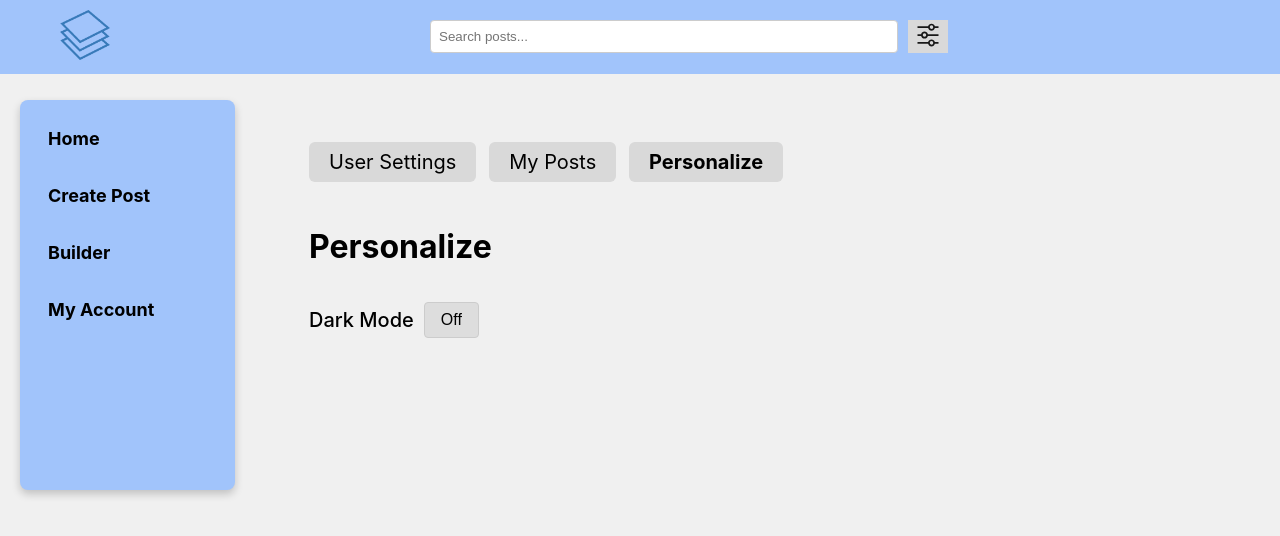
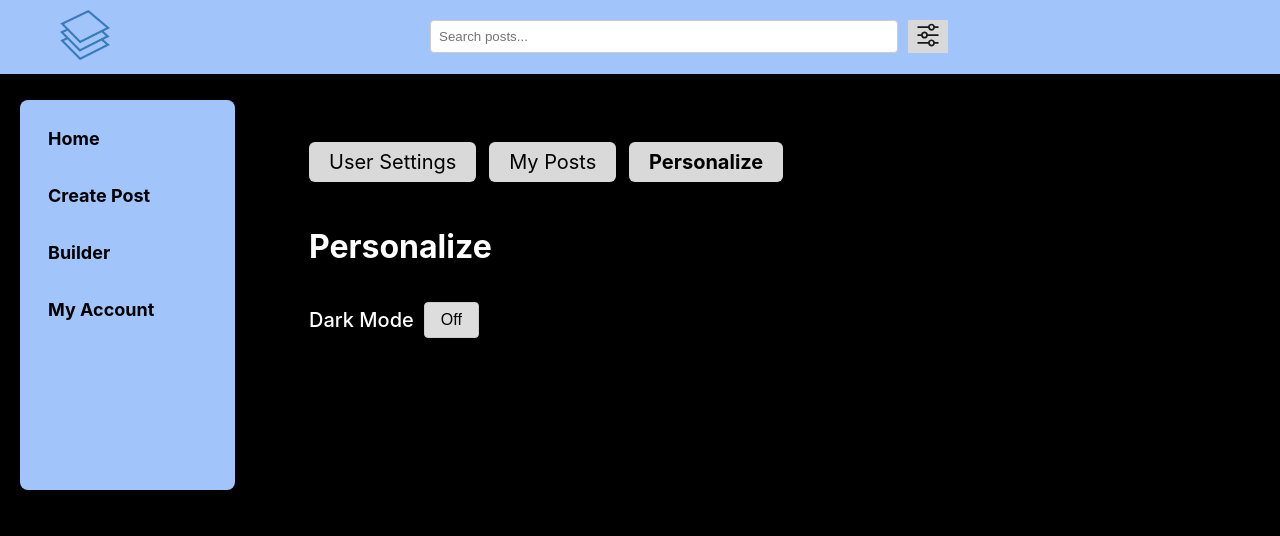
Before and after one commit to 20201141/NSF, a React (Create React App) app: page /account/personalize in a window 1280 px wide. Shown: the top 536 px of the page. Built offline with nearby package versions, Linux system fonts and the light colour scheme; no server answers.

Commit message:
dark mode change please work

```diff
--- a/src/App.css
+++ b/src/App.css
@@ -7,6 +7,18 @@
   grid-template-columns: 200px 1fr;
   grid-template-rows: auto 1fr;
   background-color: #F0F0F0;
+  min-height: 100vh;
+  overflow: hidden;
+}
+
+.app-container-dark {
+  display: grid;
+  grid-template-areas:
+    "top-nav top-nav"
+    "sidebar content";
+  grid-template-columns: 200px 1fr;
+  grid-template-rows: auto 1fr;
+  background-color: #000000;
   min-height: 100vh;
   overflow: hidden;
 }
@@ -84,6 +96,13 @@
   margin-left: 25px;
 }
 
+.content-dark {
+  grid-area: content;
+  padding: 20px;
+  background-color: #000000;
+  margin-left: 25px;
+}
+
 .App-logo {
   width: 50px;
   margin-left: 50px;
--- a/src/App.tsx
+++ b/src/App.tsx
@@ -69,9 +69,27 @@ const App: React.FC = () => {
     }
   };
 
+
+  const [isDark, setIsDark] = useState<boolean>(false);
+
+  // fetch user's preference from DB
+  useEffect(() => {
+    const fetchThemePreference = async () => {
+      try {
+        const response = await fetch('/api/user-theme');
+        const data = await response.json();
+        console.log("isDark:", data.isDark);
+        setIsDark(data.isDark);
+      } catch (error) {
+        console.error("Error fetching theme preference:", error);
+      }
+    };
+    fetchThemePreference();
+  }, []);
+
   return (
     <Router>
-      <div className="app-container">
+      <div className= {isDark ? "app-container" : "app-container-dark"}>
         <div className="top-nav">
           <Link to="/" className="home-icon">
             <img src={logo} className="App-logo" alt="Home" />
@@ -104,7 +122,7 @@ const App: React.FC = () => {
           <Link to="/account" className="menu-item">My Account</Link>
         </div>
 
-        <div className="content">
+        <div className={isDark ? "content" : "content-dark"}>
           <Routes>
 
             <Route path="/" element={
@@ -116,7 +134,7 @@ const App: React.FC = () => {
             <Route path="/account" element={<UserSettings />} >
               <Route index element={<Settings />} />
               <Route path="my-posts" element={<MyPosts />} />
-              <Route path="personalize" element={<Personalize />} />
+              <Route path="personalize" element={<Personalize isDark={isDark} setIsDark={setIsDark} />} />
             </Route>
             <Route path="/post/:postId" element={<PostDetails posts={filteredPosts} loading={loading} />} />
             <Route path="*" element={<PageNotFound />} />
--- a/src/account/Personalize.tsx
+++ b/src/account/Personalize.tsx
@@ -1,9 +1,15 @@
 import React, { useState, useEffect } from "react";
 import "./UserSettings.css";
 
+
+interface darkProp {
+  isDark: boolean
+  setIsDark: React.Dispatch<React.SetStateAction<boolean>>
+}
+
 // Personalize Component
-const Personalize: React.FC = () => {
-  const [isDark, setIsDark] = useState<boolean>(false);
+const Personalize: React.FC<darkProp> = ({isDark,setIsDark}) => {
+  //const [isDark, setIsDark] = useState<boolean>(false);
 
   // fetch user's preference from DB
   useEffect(() => {
@@ -40,9 +46,9 @@ const Personalize: React.FC = () => {
   // display isDark
   return (
     <div className="personalize-content">
-      <h1>Personalize</h1>
+      <h1 style={{ color: isDark ? 'black' : 'white' }}>Personalize</h1>
       <div className="toggle">
-        <p className="toggle-label">Dark Mode</p>
+      <p style={{ color: isDark ? 'black' : 'white' }} className="toggle-label">Dark Mode</p>
         <button className={`toggle-btn ${isDark ? "on" : "off"}`} onClick={toggleDarkMode}>{isDark ? "On" : "Off"}</button>
       </div>
     </div>
--- a/src/forum/Forum.css
+++ b/src/forum/Forum.css
@@ -6,6 +6,15 @@
     padding: 20px;
     background-color: #f0f0f0; /* Background color for the content area */
 }
+
+.forum-dark {
+    position: relative;
+    max-height: 100vh; /* Adjust as needed */
+    overflow-y: auto; /* Makes the forum scrollable */
+    padding: 20px;
+    background-color: #000000; /* Background color for the content area */
+}
+
 
 .post-card {
     background-color: #4f87ff;
--- a/src/forum/Forum.tsx
+++ b/src/forum/Forum.tsx
@@ -1,13 +1,33 @@
-import React from 'react';
+import React, { useState, useEffect } from 'react';
 import { Link } from 'react-router-dom';
 import './Forum.css';
 import { Post } from '../classes/Post';
+import Personalize from '../account/Personalize';
 
 type ForumProps = {
   posts: Post[];
 };
 
 const Forum: React.FC<ForumProps> = ({ posts }) => {
+
+  const [isDark, setIsDark] = useState<boolean>(false);
+
+  // fetch user's preference from DB
+  useEffect(() => {
+    const fetchThemePreference = async () => {
+      try {
+        const response = await fetch('/api/user-theme');
+        const data = await response.json();
+        setIsDark(data.isDark);
+      } catch (error) {
+        console.error("Error fetching theme preference:", error);
+      }
+    };
+    fetchThemePreference();
+  }, []);
+
+
+
   return (
     <div className="forum">
       {posts.map((post) => {
```
